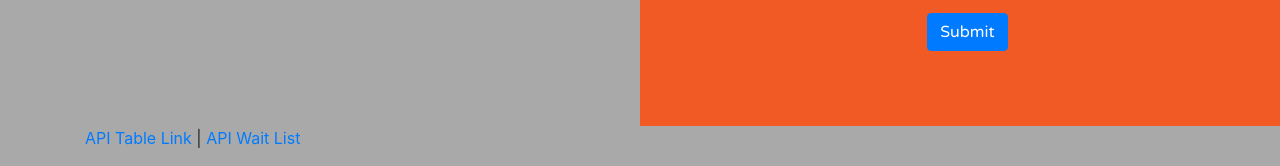
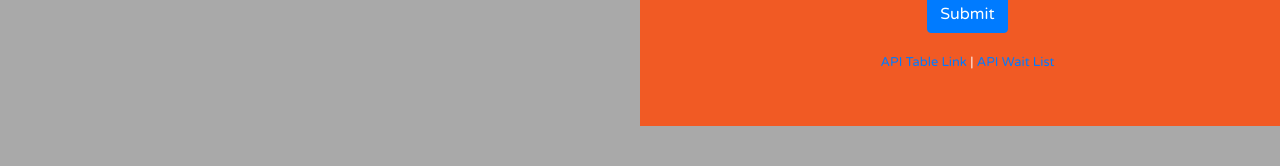
Before and after one commit to gabriellaquattrone/kaiten-sushi, a website: page public/reserve.html in a window 1280 px wide. Shown: the part 674-840 px from the top of the page. After the commit the page ends 800 px from the top, so only its background shows below. Drawn offline with nearby package versions, Linux system fonts and the light colour scheme.

Commit message:
updated HTML

```diff
--- a/public/reserve.html
+++ b/public/reserve.html
@@ -57,23 +57,18 @@
                                 <button type="submit" class="btn btn-primary submit">Submit</button>
                             </form>
                         </div>
+                        <div class="container">
+                            <p>
+                                <a href="/api/tables">API Table Link</a> |
+                                <a href="/api/waitlist">API Wait List</a>
+                        </div>
                     </div>
                 </div>
             </div>
         </div>
     </div>
-    <script>
+    <footer class="footer">
 
-
-
-
-    </script>
-    <footer class="footer">
-        <div class="container">
-            <p>
-                <a href="/api/tables">API Table Link</a> |
-                <a href="/api/waitlist">API Wait List</a>
-        </div>
     </footer>
 
     </div>
```
Also changed, not shown: public/tables.html (+7 -6 lines).
